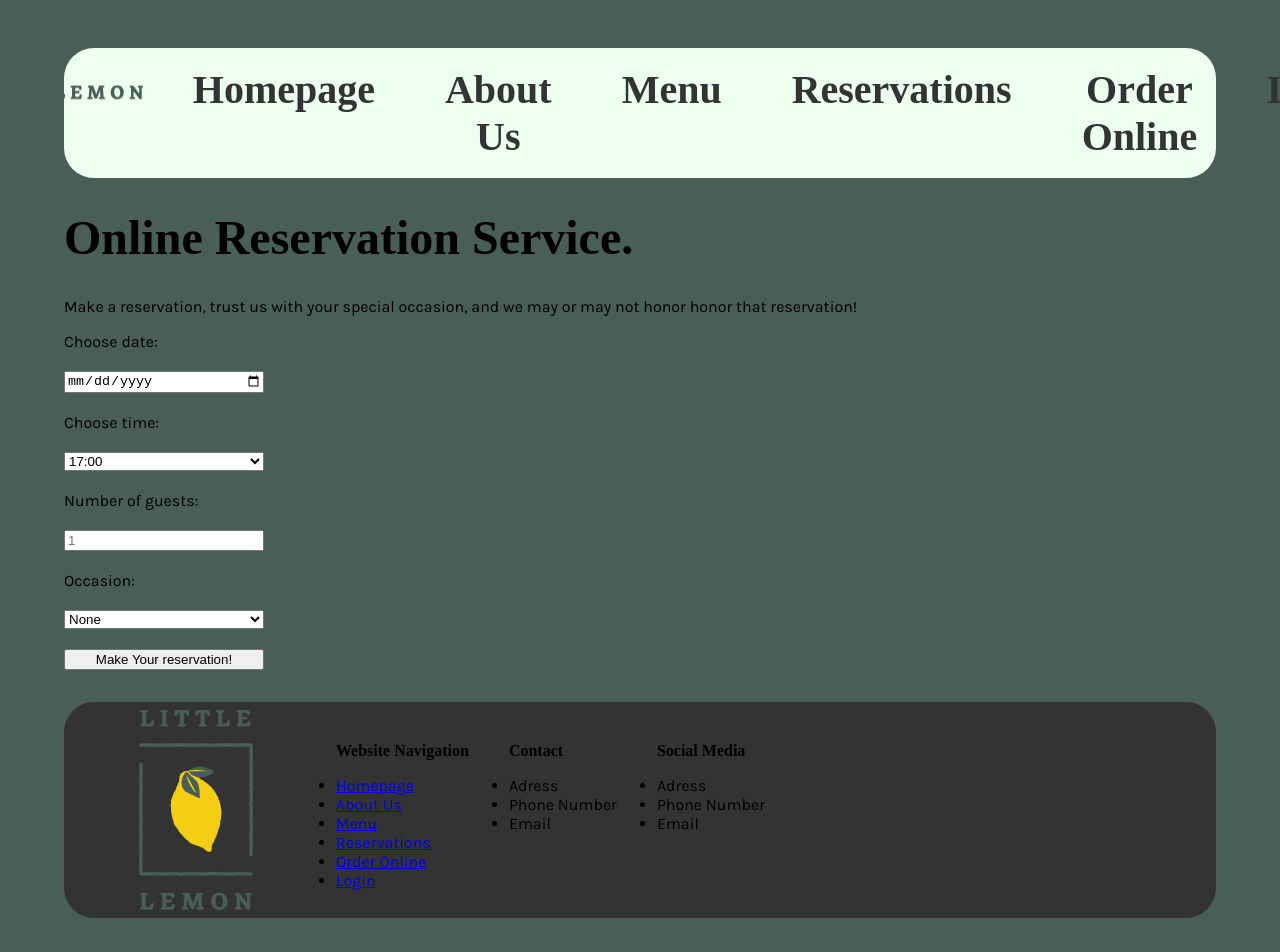
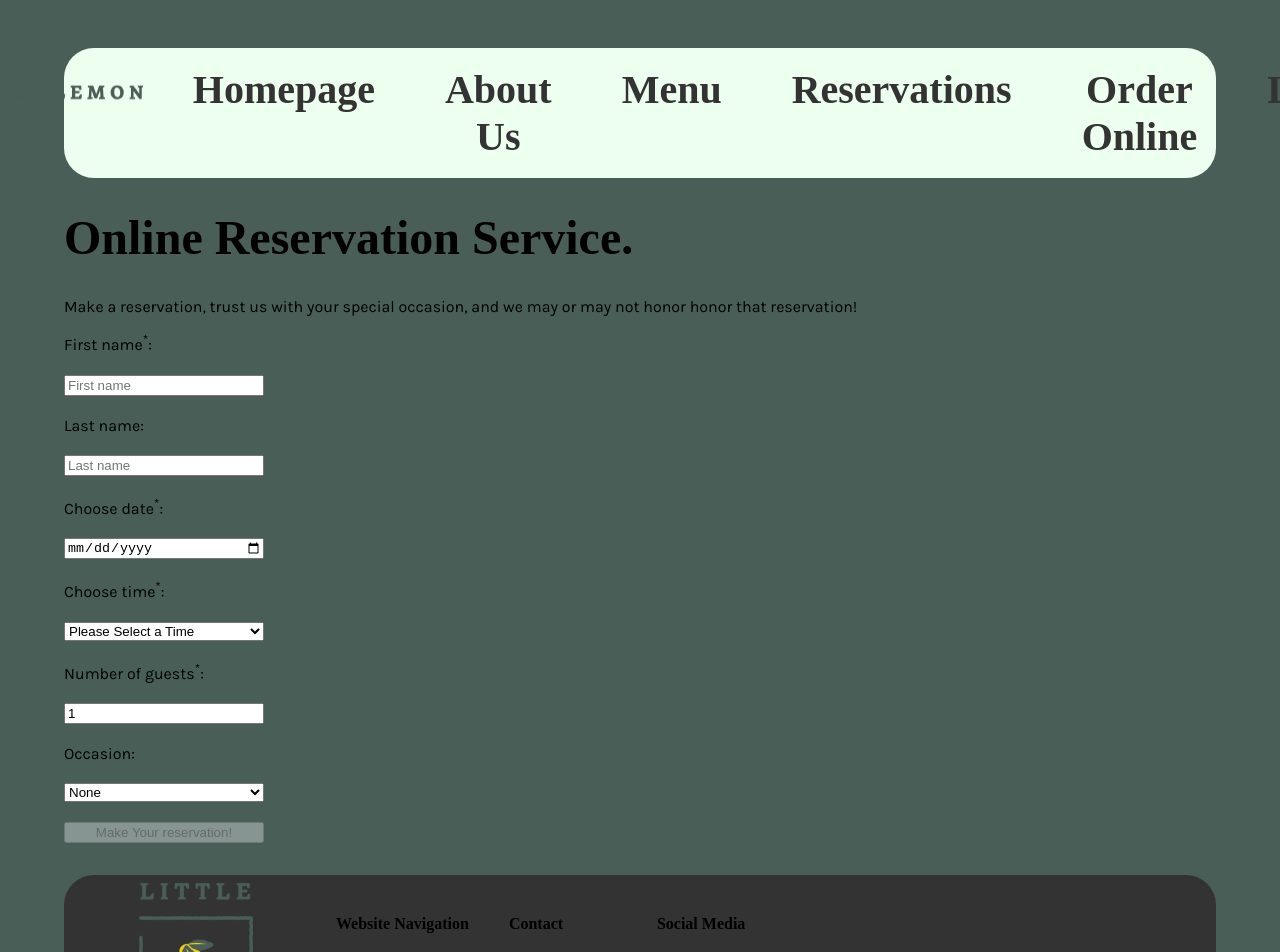
Before and after one commit to ccaviris/Front-End-Developer-Capstone, a React (Create React App) app: page /reservations in a window 1280 px wide. Shown: the top 952 px of the page. Built offline with nearby package versions, Linux system fonts and the light colour scheme; the HTML template or start-up script is replaced by a standard one; a web font is replaced by a local one.

Commit message:
Updated booking form

```diff
--- /dev/null
+++ b/src/apps/BookingFormApp.js
@@ -0,0 +1,114 @@
+import {useState} from "react";
+
+function BookingFormApp() {
+    const availableTimes = ['Please Select a Time', '17:00', '18:00', '19:00', '20:00', '21:00', '22:00'];
+
+
+    const [firstName, setFirstName] = useState("");
+    const [lastName, setLastName] = useState("");
+    const [date, setDate] = useState("");
+    const [time, setTime] = useState(availableTimes[0]);
+    const [guestCount, setGuestCount] = useState(1);
+    const [occasion, setOccasion] = useState("None");
+
+
+    const getIsFormValid = () => {
+        return (
+            firstName &&
+            date &&
+            time &&
+            (time != availableTimes[0])
+        ) ;
+      };
+
+      const clearForm = () => {
+        setFirstName("");
+        setLastName("");
+        setDate("");
+        setTime(availableTimes[0]);
+        setGuestCount(1);
+        setOccasion("None");
+      };
+
+      const handleSubmit = (e) => {
+        e.preventDefault();
+        alert("Your Reservation is All Set! We look foreward to dissapointing you.");
+        clearForm();
+      };
+
+
+    return (
+        <form onSubmit={handleSubmit}>
+            <label>First name<sup>*</sup>:</label>
+            <input
+                value={firstName}
+                onChange={(e) => {
+                    setFirstName(e.target.value);
+                }}
+                placeholder="First name"
+            />
+
+            <label>Last name:</label>
+            <input
+                value={lastName}
+                onChange={(e) => {
+                    setLastName(e.target.value);
+                }}
+             placeholder="Last name"
+           />
+
+            <label for="res-date">Choose date<sup>*</sup>:</label>
+            <input
+                type="date"
+                id="res-date"
+                value={date}
+                onChange={(e) => {
+                    setDate(e.target.value);
+                }}
+                />
+
+            <label for="res-time">Choose time<sup>*</sup>:</label>
+                <select
+                    id="res-time "
+                    value={time}
+                    onChange={(e) => {
+                        setTime(e.target.value);
+                    }}
+                >
+                {availableTimes.map((availableTime) => <option>{availableTime}</option>)}
+            </select>
+
+            <label for="guests">Number of guests<sup>*</sup>:</label>
+            <input
+                type="number"
+                placeholder="1"
+                min="1"
+                max="10"
+                id="guests"
+                value={guestCount}
+                onChange={(e) => {
+                    setGuestCount(e.target.value);
+                }}
+                />
+            <label for="occasion">Occasion: </label>
+            <select
+                id="occasion"
+                value={occasion}
+                onChange={(e) => {
+                    setOccasion(e.target.value);
+                }}
+            >
+                <option>None</option>
+                <option>Birthday</option>
+                <option>Anniversary</option>
+            </select>
+
+
+            <button type="submit" disabled={!getIsFormValid()}>
+                Make Your reservation!
+            </button>
+        </form>
+    );
+  }
+
+  export default BookingFormApp;
--- a/src/apps/BookingPageApp.js
+++ b/src/apps/BookingPageApp.js
@@ -1,30 +1,17 @@
+import {useState} from "react";
+
+import BookingFormApp from './BookingFormApp.js'
+
 function BookingPageApp() {
+
+
+
+
     return (
         <>
-        <h1>Online Reservation Service.</h1>
-        <p>Make a reservation, trust us with your special occasion, and we may or may not honor honor that reservation!</p>
-        <form>
-            <label for="res-date">Choose date: </label>
-            <input type="date" id="res-date"/>
-            <label for="res-time">Choose time: </label>
-                <select id="res-time ">
-                <option>17:00</option>
-                <option>18:00</option>
-                <option>19:00</option>
-                <option>20:00</option>
-                <option>21:00</option>
-                <option>22:00</option>
-            </select>
-            <label for="guests">Number of guests: </label>
-            <input type="number" placeholder="1" min="1" max="10" id="guests"/>
-            <label for="occasion">Occasion: </label>
-            <select id="occasion">
-                <option>None</option>
-                <option>Birthday</option>
-                <option>Anniversary</option>
-            </select>
-            <input type="submit" value="Make Your reservation!"/>
-        </form>
+            <h1>Online Reservation Service.</h1>
+            <p>Make a reservation, trust us with your special occasion, and we may or may not honor honor that reservation!</p>
+            <BookingFormApp/>
         </>
     );
   }
```
